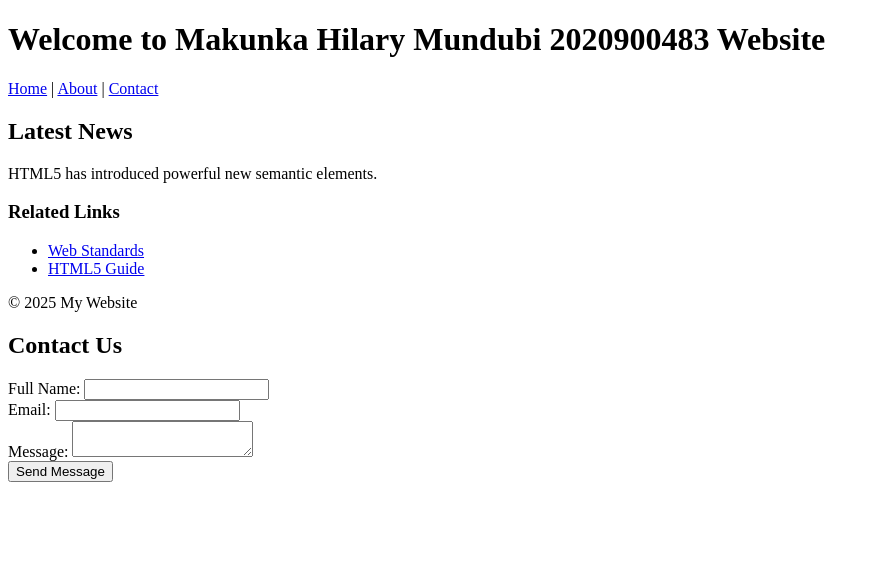
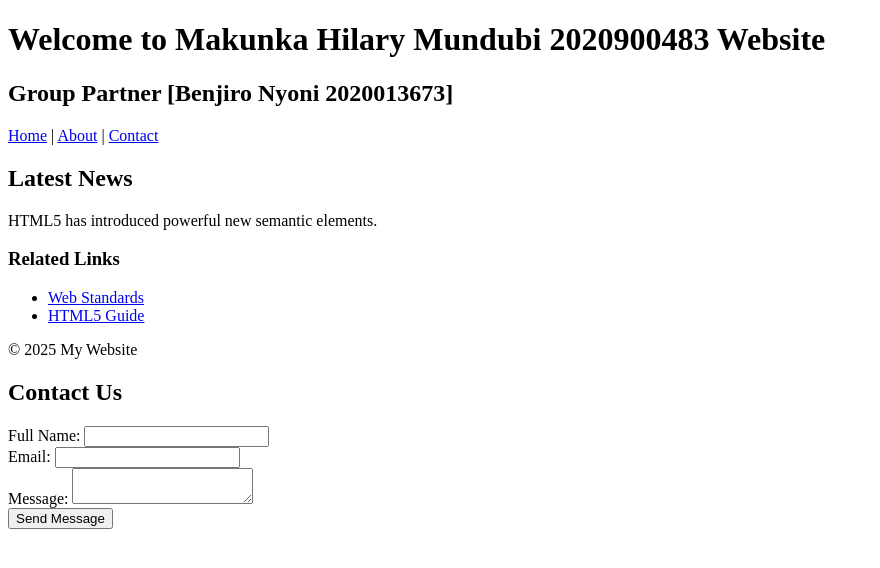
Before and after one commit to Makunka/lab2-html, a plain HTML site: page index.html in a window 1280 px wide. Shown: the whole page, without its empty margins (0-880 px from the left). Drawn offline with Linux system fonts and the light colour scheme.

Commit message:
Added group partner name and computer number

```diff
--- a/index.html
+++ b/index.html
@@ -8,6 +8,7 @@
 <body>
 <header>
   <h1>Welcome to Makunka Hilary Mundubi 2020900483 Website</h1>
+  <h2>Group Partner [Benjiro Nyoni 2020013673]</h2>
   <nav>
     <a href="#">Home</a> |
     <a href="#">About</a> |
```
